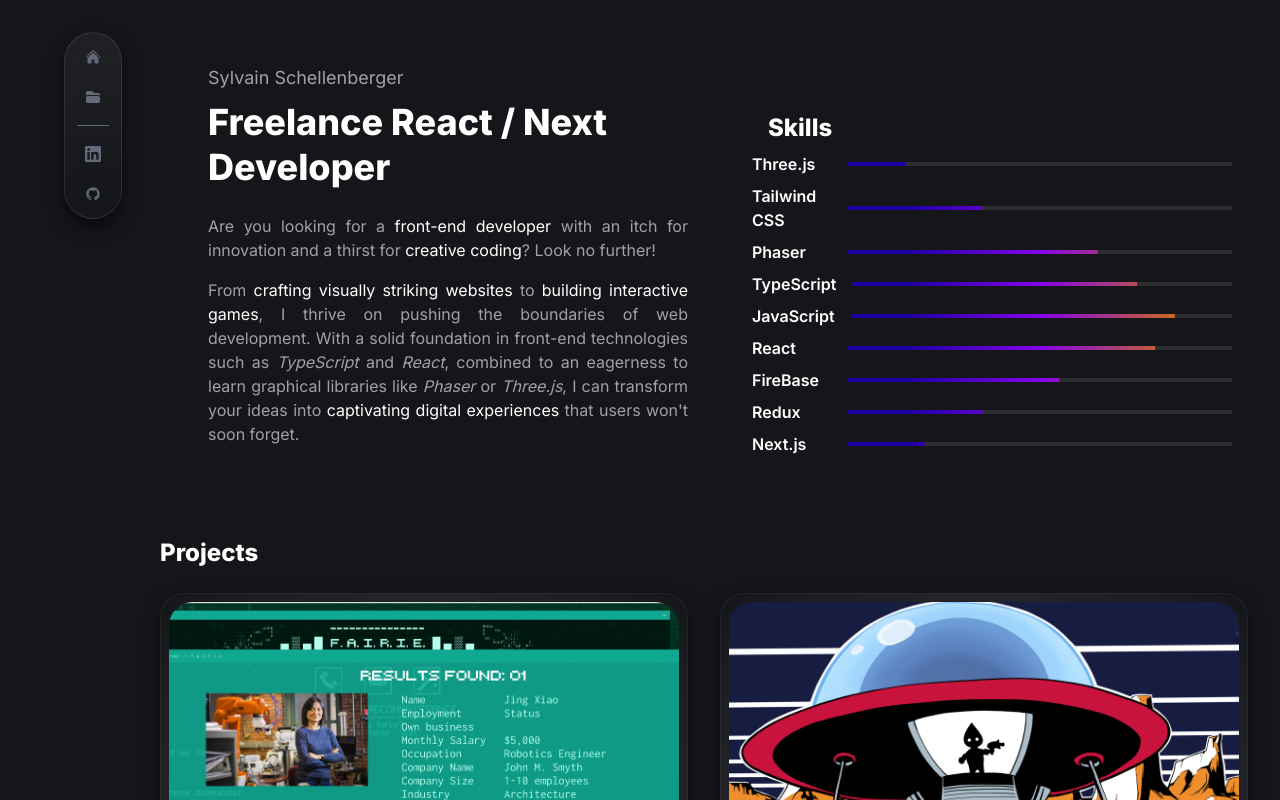
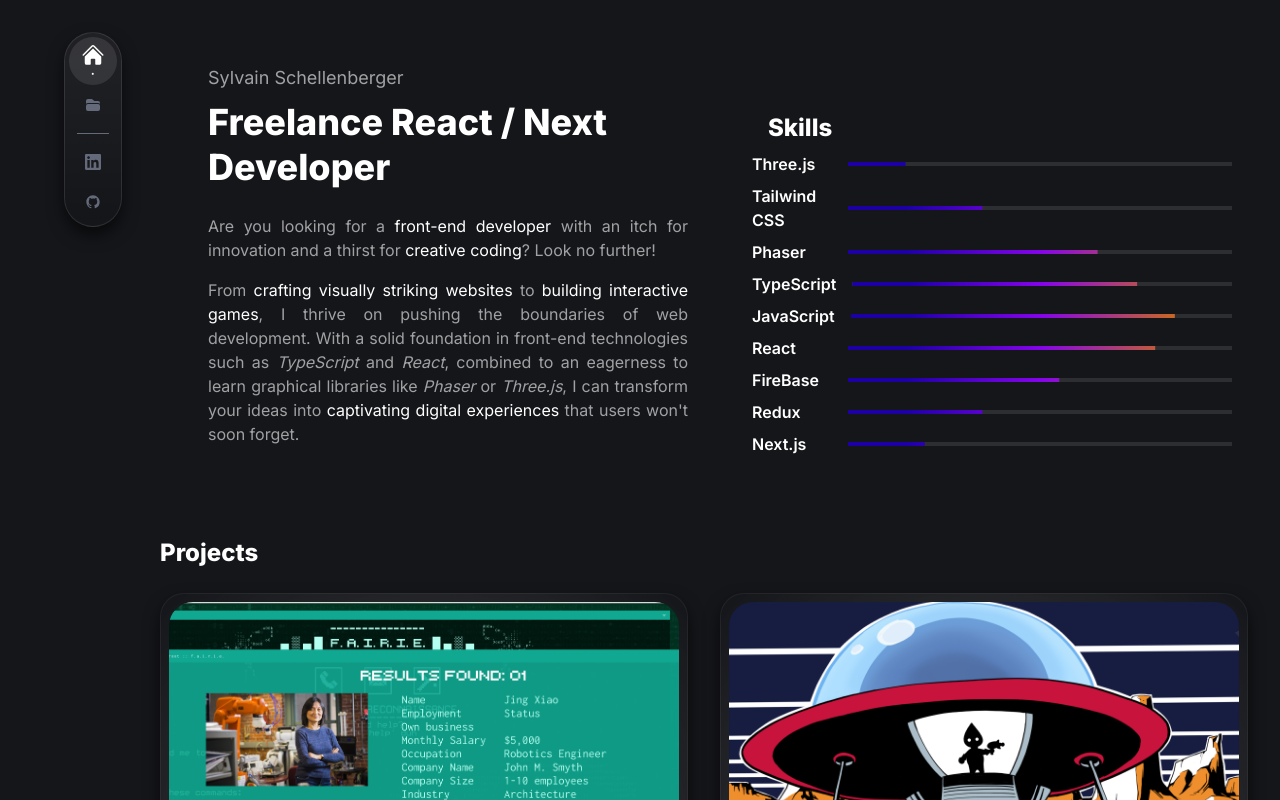
Before and after one commit to raaaahman/raaaahman.github.io, a Next.js app: page / in a window 1280 px wide. Shown: the top 800 px of the page. Built offline with nearby package versions, Linux system fonts and the light colour scheme.

Commit message:
refactor(NavBar): Change page navigation to route navigation, with subroutes components

```diff
--- /dev/null
+++ b/components/NavBar/LinksGroup.jsx
@@ -0,0 +1,51 @@
+import Link from 'next/link'
+
+import DropDown from '../Dropdown'
+
+export default function LinksGroup({ links, activeLink }) {
+  return links.map(({ to, Icon, title, items, external = false }) => {
+    const isActiveElement = activeLink === to || items?.find(item => activeLink === item.to)
+
+    const className = 'flex flex-col justify-center items-center relative Z-10 ' + (isActiveElement
+      ? "bg-white-10 rounded-full w-12 h-12 after:content-['●'] after:block after:text-[0.3rem] after:leading-3 after:text-white-strong after:text-center"
+      : 'w-12 h-10'
+    )
+
+    return (<li key={title} className="relative hover:before:content-[' '] hover:before:absolute hover:before:top-0 hover:before:bottom-0 hover:before:left-0 hover:before:right-0 hover:before:rounded-full hover:before:bg-white-10 hover:before:blur">
+      {items instanceof Array && items.length > 0
+        ? (<DropDown
+            className={className}
+            items={items.map(
+              ({ to, title }) => (<Link
+                key={to}
+                href={to}
+                target={to.startsWith('/') ? '_self' : '_blank' }
+                className="block whitespace-nowrap w-fit"
+              >
+                {title}
+              </Link>)
+            )}
+          >
+            <Icon
+              title={title}
+              className={isActiveElement
+                ? "bock w-6 h-6 text-white-strong"
+                : "block w-4 h-4 text-grey-400"}
+            />
+          </DropDown>)
+        : (<Link
+          href={to}
+          className={className}
+          target={external ? '_blank' : '_self' }
+        >
+          <Icon
+            title={title}
+            className={isActiveElement
+              ? "block w-6 h-6 text-white-strong"
+              : "block w-4 h-4 text-grey-400"}
+          />
+        </Link>)
+      }
+    </li>)
+  })
+}
--- a/components/NavBar/index.jsx
+++ b/components/NavBar/index.jsx
@@ -1,79 +1,25 @@
-import Link from 'next/link'
 import { useRouter } from 'next/router'
-import { Fragment, useRef, useState, useLayoutEffect } from 'react'
+import { Fragment } from 'react'
+
+import LinksGroup from './LinksGroup'
 
 export default function NavBar({ links, groups, className, ...props }) {
   const { pathname } = useRouter()
-  const [activeLink, setActiveLink ] = useState(pathname)
-  const observer = useRef(null)
-
-  useLayoutEffect(() => {
-    const handleIntersect = (entries) => {
-      entries.forEach((entry) => {
-        if (entry.isIntersecting) {
-          setActiveLink(pathname + '#' + entry.target.id)
-        }
-      })
-    }
-
-    observer.current = new IntersectionObserver(handleIntersect, {
-      rootMargin: '0px',
-      threshold: 0.5
-    })
-
-    const sectionElements = document.querySelectorAll('section')
-    sectionElements.forEach((section) => {
-      if (section.hasAttribute('id')) {
-        observer.current.observe(section)
-      }
-    })
-
-    return () => {
-      if (observer.current) {
-        observer.current.disconnect()
-      }
-    }
-  }, [])
 
   return (<ul
     className={className + " list-style-none w-max bg-gradient-to-b from-white-5 bg-black-10 rounded-full border border-white-10 p-1 shadow-element"}
     {...props}
   >
     {links
-      ? <LinksGroup links={links} activeLink={activeLink} />
+      ? <LinksGroup links={links} activeLink={pathname} />
       : null
     }
     {groups
       ? groups.map((links, index) => (<Fragment key={'group-' + index}>
         {index > 0 ? <hr className="border-top border-grey-400 w-8 my-2 mx-auto"/> : null}
-        <LinksGroup links={links} activeLink={activeLink} />
+        <LinksGroup links={links} activeLink={pathname} />
       </Fragment>))
       : null
     }
   </ul>)
 }
-
-function LinksGroup({ links, activeLink }) {
-  return links.map(({ to, Icon, title, external = false }) => {
-    console.log(activeLink, to)
-    const isActiveElement = activeLink === to
-
-    return (<li key={title} className="relative hover:before:content-[' '] hover:before:absolute hover:before:top-0 hover:before:bottom-0 hover:before:left-0 hover:before:right-0 hover:before:rounded-full hover:before:bg-white-10 hover:before:blur">
-      <Link
-        href={to}
-        className={'flex flex-col justify-center items-center relative Z-10 ' + (isActiveElement
-          ? "bg-white-10 rounded-full w-12 h-12 after:content-['●'] after:block after:text-[0.3rem] after:leading-3 after:text-white-strong after:text-center"
-          : 'w-12 h-10'
-        )}
-        target={external ? '_blank' : '_self' }
-      >
-        <Icon
-          title={title}
-          className={isActiveElement
-            ? "block w-6 h-6 text-white-strong"
-            : "block w-4 h-4 text-grey-400"}
-        />
-      </Link>
-    </li>)
-  })
-}
```
